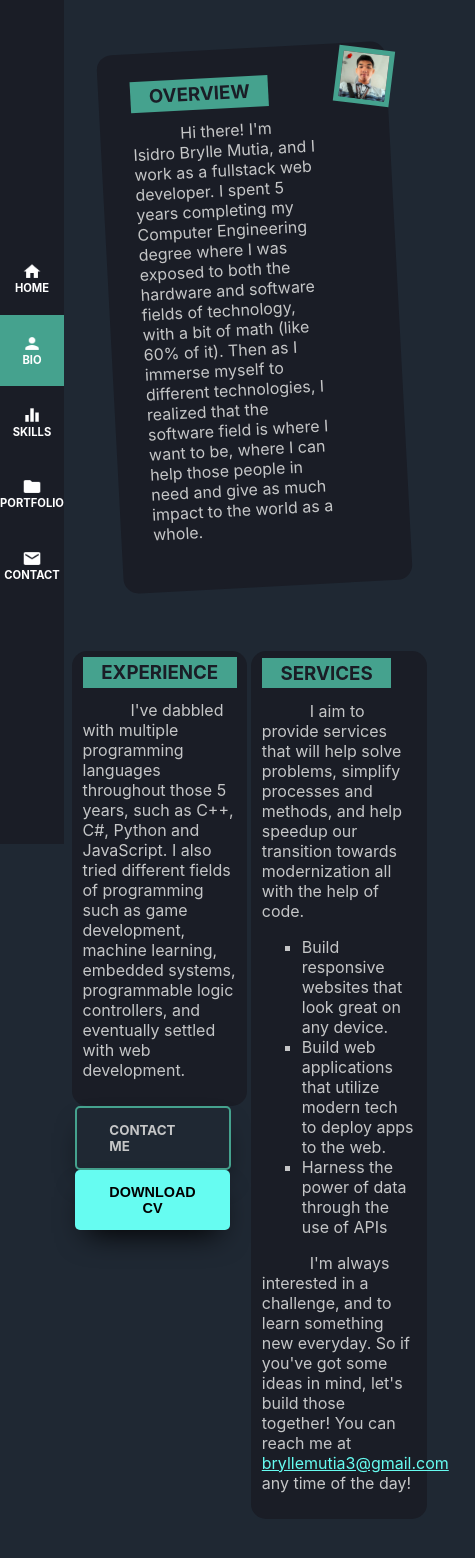
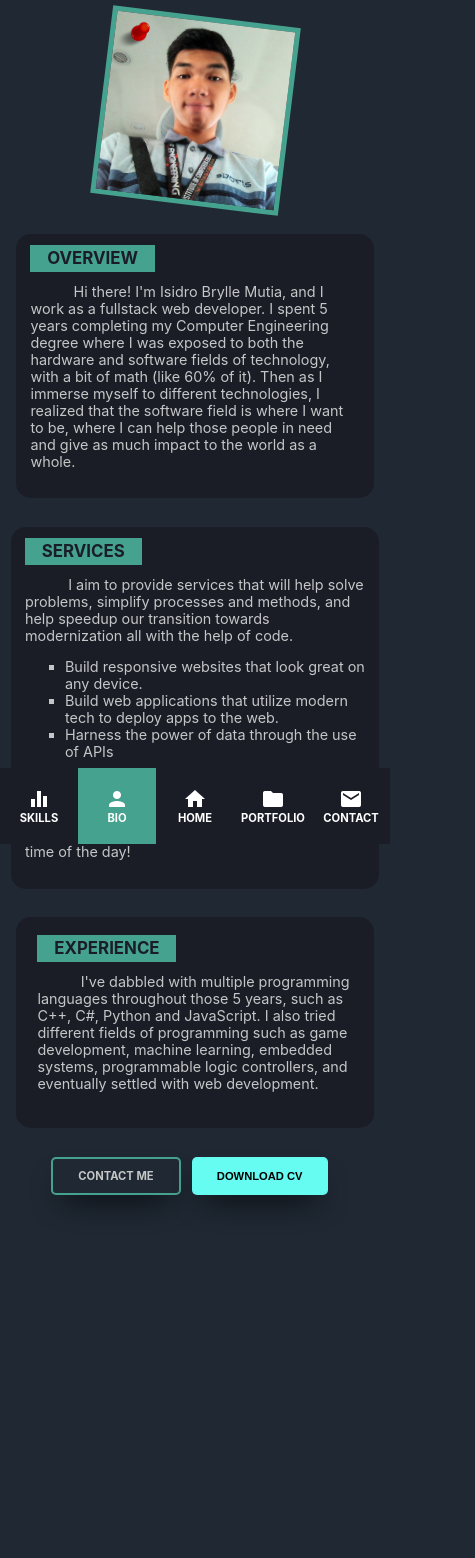
Before and after one commit to BrylleMutia/portfolio-webapp, a React (Create React App) app: page /bio in a window 390 px wide. Shown: the top 1558 px of the page, 475 px wide, since content can reach past the window. After the commit the page ends 1310 px from the top, so only its background shows below. Built offline with nearby package versions, Linux system fonts and the light colour scheme.

Commit message:
fixed responsiveness on all sections except homepage, moved navbar to bottom on mobile

```diff
--- a/src/App.module.scss
+++ b/src/App.module.scss
@@ -1,8 +1,8 @@
-$primary: #45A28E;
-$secondary: #66FCF1;
-$textcolor:  #c5c6c7;
-$background: #1F2833;
-$background_secondary: #1A1D26;
+$primary: #45a28e;
+$secondary: #66fcf1;
+$textcolor: #c5c6c7;
+$background: #1f2833;
+$background_secondary: #1a1d26;
 
 html {
     font-size: 16px;
--- a/src/components/bio/Bio.module.scss
+++ b/src/components/bio/Bio.module.scss
@@ -12,6 +12,7 @@ $background_secondary: #1a1d26;
     display: flex;
     flex-direction: column;
     padding: 3em;
+    // border: 1px solid red;
     justify-content: space-between;
     align-items: center;
 
@@ -37,12 +38,7 @@ $background_secondary: #1a1d26;
 
 .row_one {
     display: flex;
-
-    img {
-        width: 50%;
-        border: 5px solid $primary;
-        transform: rotate(7deg);
-    }
+    // border: 1px solid red;
 }
 
 .column_one {
@@ -52,6 +48,19 @@ $background_secondary: #1a1d26;
     transform: scale(1) rotate(-3deg);
     margin-right: -4em;
     margin-left: 10%;
+    order: 1;
+    flex-wrap: wrap;
+}
+
+.column_two {
+    order: 2;
+
+    img {
+        width: 50%;
+        min-width: 150px;
+        border: 5px solid $primary;
+        transform: rotate(7deg);
+    }
 }
 
 .row_two {
@@ -68,6 +77,7 @@ $background_secondary: #1a1d26;
     flex-direction: column;
     align-items: center;
     justify-content: space-between;
+    order: 1;
 }
 
 .cell {
@@ -125,4 +135,102 @@ $background_secondary: #1a1d26;
     border-radius: 15px;
     padding: 3%;
     background-color: $background_secondary;
+    order: 2;
 }
+
+@media (max-width: 900px) {
+    .bio {
+        margin-left: 10%;
+    }
+
+    .row_one {
+        flex-direction: column;
+        align-items: center;
+        justify-content: center;
+
+        .column_one {
+            // border: 1px solid red;
+            order: 2;
+            padding: 1em;
+            margin: 0;
+            margin-top: 2em;
+            transform: rotate(0);
+        }
+
+        .column_two {
+            // border: 1px solid red;
+            display: flex;
+            order: 1;
+            justify-content: center;
+        }
+    }
+
+    .row_two {
+        flex-direction: column;
+        align-items: center;
+        // border: 1px solid red;
+        width: 100%;
+        margin-top: 2em;
+
+        .column_three {
+            // border: 1px solid red;
+            margin-top: 1em;
+            order: 2;
+            width: 100%;
+            padding: 1em;
+            margin-bottom: 0;
+        }
+
+        .column_four {
+            margin-bottom: 0;
+            // border: 1px solid red;
+            max-width: 95%;
+            padding: 1em;
+            width: 100%;
+            order: 1;
+        }
+    }
+
+    .buttons {
+        margin-top: 2em;
+    }
+}
+
+@media (max-width: 500px) {
+    .bio {
+        margin-left: 0;
+        padding: 1em;
+        margin-bottom: 10vh;
+    }
+
+    .row_one {
+        flex-direction: column;
+        align-items: center;
+        justify-content: center;
+        font-size: 0.9rem;
+        height: 100%;
+
+        .column_one {
+            // border: 1px solid red;
+            order: 2;
+            padding: 1em;
+            margin: 0;
+            margin-top: 2em;
+        }
+    }
+
+    .row_two {
+        font-size: 0.9rem;
+
+        .column_three, .column_four {
+            padding: 1em;
+        }
+    }
+
+    .buttons {
+        .button_primary, .button_secondary {
+            font-size: 0.7rem;
+            padding: 10px 25px;
+        }
+    }
+}
--- a/src/components/contact/Contact.module.scss
+++ b/src/components/contact/Contact.module.scss
@@ -4,14 +4,14 @@ $textcolor: #c5c6c7;
 $background: #1f2833;
 $background_secondary: #1a1d26;
 
-div.contact {
+.contact {
     width: 100%;
     height: 100vh;
     display: flex;
     flex-direction: row;
     align-items: center;
     justify-content: center;
-    margin-left: 10%;
+    margin-left: 8%;
     // border: 1px solid red;
 
     .contact_form {
@@ -19,7 +19,7 @@ div.contact {
         width: 50%;
         margin-bottom: 3em;
 
-        div.contact_message {
+        .contact_message {
             // border: 1px solid red;
             display: flex;
             flex-direction: column;
@@ -135,6 +135,7 @@ div.contact {
                     flex-grow: 1;
                     text-align: center;
                     font-weight: 600;
+                    color: white;
                     // animation: fade 4s ease-in;
                 }
             }
@@ -170,3 +171,13 @@ div.contact {
         }
     }
 }
+
+@media (max-width: 500px ) {
+    .contact_message h1 {
+        font-size: 1.5rem;
+    }
+    .contact {
+        margin-bottom: 10vh;
+        margin-left: 0;
+    }
+}
--- a/src/components/home/Home.module.scss
+++ b/src/components/home/Home.module.scss
@@ -1,8 +1,8 @@
-$primary: #45A28E;
-$secondary: #66FCF1;
-$textcolor:  #c5c6c7;
-$background: #1F2833;
-$background_secondary: #1A1D26;
+$primary: #45a28e;
+$secondary: #66fcf1;
+$textcolor: #c5c6c7;
+$background: #1f2833;
+$background_secondary: #1a1d26;
 
 main {
     width: 100%;
@@ -128,7 +128,7 @@ main {
 
         .button_primary {
             text-decoration: none;
-            font-family: -apple-system, BlinkMacSystemFont, 'Segoe UI', Roboto, Oxygen, Ubuntu, Cantarell, 'Open Sans', 'Helvetica Neue', sans-serif;
+            font-family: -apple-system, BlinkMacSystemFont, "Segoe UI", Roboto, Oxygen, Ubuntu, Cantarell, "Open Sans", "Helvetica Neue", sans-serif;
             background: #66fcf1;
             border: none;
             color: black;
@@ -139,7 +139,8 @@ main {
             box-shadow: 0 15px 30px -12px;
             animation: highlight 1s 2.5s ease-in-out;
 
-            &:hover, &:focus {
+            &:hover,
+            &:focus {
                 background: #45a28e;
                 cursor: pointer;
             }
@@ -170,3 +171,12 @@ main {
         animation: entry 1s ease-in;
     }
 }
+
+@media screen and (max-width: 900px) {
+    .secondline {
+        h3 {
+            font-size: 2rem;
+            color: red;
+        }
+    }
+}
--- a/src/components/navbar/Navbar.jsx
+++ b/src/components/navbar/Navbar.jsx
@@ -12,19 +12,18 @@ import { withRouter, Link } from "react-router-dom";
 function Navbar({ location }) {
     return (
         <nav>
-            <Link to="/" className={classes.link} style={{ background: location.pathname === "/" ? "#45A28E" : null }}>
-                <img src={HomeIcon} alt="home" />
-                HOME
+            <Link to="/skills" className={classes.link} style={{ background: location.pathname === "/skills" ? "#45A28E" : null }}>
+                <img src={SkillsIcon} alt="home" />
+                SKILLS
             </Link>
             <Link to="/bio" className={classes.link} style={{ background: location.pathname === "/bio" ? "#45A28E" : null }}>
                 <img src={BioIcon} alt="home" />
                 BIO
             </Link>
-            <Link to="/skills" className={classes.link} style={{ background: location.pathname === "/skills" ? "#45A28E" : null }}>
-                <img src={SkillsIcon} alt="home" />
-                SKILLS
+            <Link to="/" className={classes.link} style={{ background: location.pathname === "/" ? "#45A28E" : null }}>
+                <img src={HomeIcon} alt="home" />
+                HOME
             </Link>
-
             <Link to="/portfolio" className={classes.link} style={{ background: location.pathname === "/portfolio" ? "#45A28E" : null }}>
                 <img src={PortfolioIcon} alt="home" />
                 PORTFOLIO
--- a/src/components/navbar/Navbar.module.scss
+++ b/src/components/navbar/Navbar.module.scss
@@ -4,9 +4,11 @@ nav {
     justify-content: center;
     align-items: center;
     background: #1A1D26;
-    min-width: 7%;
+    width: 7%;
+    min-width: 80px;
     height: 100vh;
     position: fixed;
+    z-index: 1;
 
     .link {
         display: flex;
@@ -32,8 +34,17 @@ nav {
     }
 }
 
-@media screen and (max-width: 600px) {
+@media screen and (max-width: 500px) {
     nav {
-        min-width: 4rem;
+        flex-direction: row;
+        bottom: 0;
+        left: 0;
+        width: 100vw;
+        height: 9vh;
+        // max-height: 60px;
+
+        .link {
+            width: 20%;
+        }
     }
 }
--- a/src/components/portfolio/Portfolio.module.scss
+++ b/src/components/portfolio/Portfolio.module.scss
@@ -36,8 +36,23 @@ $background_secondary: #1A1D26;
     }
 }
 
-@media screen and (max-width: 450px) {
+@media screen and (max-width: 500px) {
     .portfolio {
-        margin-left: 10%;
+        margin-left: -5%;
+    }
+
+    .title {
+        justify-content: center;
+        height: 3em;
+        margin-bottom: 2em;
+        border-bottom: 3px solid $primary;
+        // border: 5px solid $primary;
+
+        h2 {
+        }
+
+        hr {
+            display: none;
+        }
     }
 }
--- a/src/components/skills/Skills.jsx
+++ b/src/components/skills/Skills.jsx
@@ -29,6 +29,7 @@ function Skills() {
                         a chance to learn something new. Numbers will just be numbers, but passion is what makes one a master".
                     </i>
                 </p>
+                <p className={classes.author}>− Brylle, 2020</p>
             </div>
             <div className={classes.data_display}>
                 <div className={classes.toggle}>
--- a/src/components/skills/Skills.module.scss
+++ b/src/components/skills/Skills.module.scss
@@ -1,10 +1,8 @@
-:root {
-    --primary: #45a28e;
-    --secondary: #66fcf1;
-    --textcolor: #c5c6c7;
-    --background: #1f2833;
-    --background_secondary: #1a1d26;
-}
+$primary: #45a28e;
+$secondary: #66fcf1;
+$textcolor: #c5c6c7;
+$background: #1f2833;
+$background_secondary: #1a1d26;
 
 .skills {
     display: flex;
@@ -28,7 +26,7 @@
         height: 8%;
         flex: 1;
         border: none;
-        background: var(--primary);
+        background: $primary;
     }
 }
 
@@ -37,11 +35,17 @@
     width: 70%;
     height: 10%;
     text-indent: 4em;
-    color: var(--textcolor);
+    color: $textcolor;
+}
+
+.author {
+    width: 100%;
+    font-weight: 600;
+    text-align: right;
 }
 
 h2 {
-    color: var(--primary);
+    color: $primary;
     margin-right: 1em;
 }
 
@@ -64,11 +68,11 @@ h2 {
     width: 15em;
     height: 2.5em;
     margin: 1em 2.2em;
-    background-color: var(--background_secondary);
+    background-color: $background_secondary;
 }
 
 h4 {
-    color: var(--textcolor);
+    color: $textcolor;
 }
 
 .display {
@@ -76,9 +80,22 @@ h4 {
     height: 100%;
 }
 
-@media (max-width: 550px) {
+@media (max-width: 500px) {
+    .skills {
+        margin-left: 0;
+        // margin-bottom: 20vh;
+    }
+
     .title {
+        margin-top: 2em;
         flex-direction: column;
+        justify-content: center;
+        height: 3em;
+        border-bottom: 3px solid $primary;
+
+        h2 {
+            padding-top: 0.4em;
+        }
     }
 
     .message {
```
Lines whose indentation alone changed are shown as unchanged.
